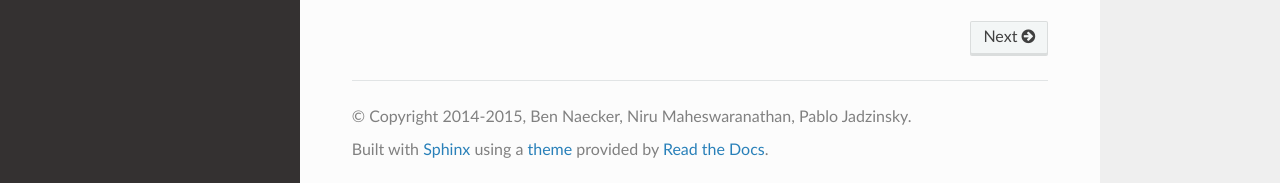
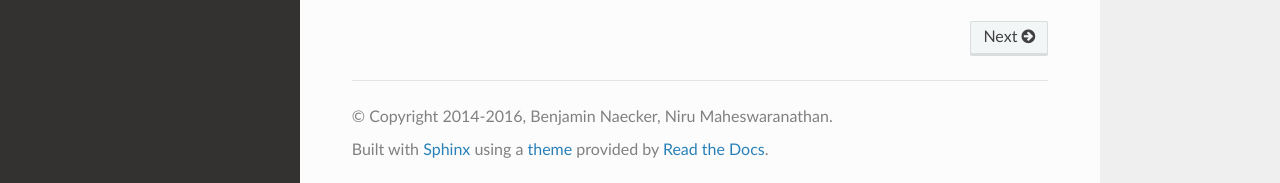
Before and after one commit to baccuslab/pyret, a Sphinx documentation site: the page built from docs/index.rst, in a window 1280 px wide and 1042 px high. Shown: the part 856-1039 px from the top of the window. Built offline with Sphinx 7.4.7 and the Read the Docs theme 2.0.0, drawn with Linux system fonts in a browser that asks for light colours.

```diff
--- a/docs/conf.py
+++ b/docs/conf.py
@@ -56,7 +56,7 @@ master_doc = 'index'
 
 # General information about the project.
 project = u'pyret'
-copyright = u'2014-2015, Ben Naecker, Niru Maheswaranathan, Pablo Jadzinsky'
+copyright = u'2014-2016, Benjamin Naecker, Niru Maheswaranathan'
 
 # The version info for the project you're documenting, acts as replacement for
 # |version| and |release|, also used in various other places throughout the
@@ -65,7 +65,7 @@ copyright = u'2014-2015, Ben Naecker, Niru Maheswaranathan, Pablo Jadzinsky'
 # The short X.Y version.
 version = '0.4'
 # The full version, including alpha/beta/rc tags.
-release = '0.4.0'
+release = '0.4.6'
 
 # The language for content autogenerated by Sphinx. Refer to documentation
 # for a list of supported languages.
@@ -209,7 +209,7 @@ latex_elements = {
 #  author, documentclass [howto, manual, or own class]).
 latex_documents = [
   ('index', 'pyret.tex', u'pyret Documentation',
-   u'Ben Naecker, Niru Maheswaranathan, Pablo Jadzinsky', 'manual'),
+   u'Benjamin Naecker, Niru Maheswaranathan', 'manual'),
 ]
 
 # The name of an image file (relative to this directory) to place at the top of
@@ -239,7 +239,7 @@ latex_documents = [
 # (source start file, name, description, authors, manual section).
 man_pages = [
     ('index', 'pyret', u'pyret Documentation',
-     [u'Ben Naecker, Niru Maheswaranathan, Pablo Jadzinsky'], 1)
+     [u'Ben Naecker, Niru Maheswaranathan'], 1)
 ]
 
 # If true, show URL addresses after external links.
@@ -253,7 +253,7 @@ man_pages = [
 #  dir menu entry, description, category)
 texinfo_documents = [
   ('index', 'pyret', u'pyret Documentation',
-   u'Ben Naecker, Niru Maheswaranathan, Pablo Jadzinsky', 'pyret', 'One line description of project.',
+   u'Ben Naecker, Niru Maheswaranathan', 'pyret', 'Python tools for neural data analysis.',
    'Miscellaneous'),
 ]
 
```
